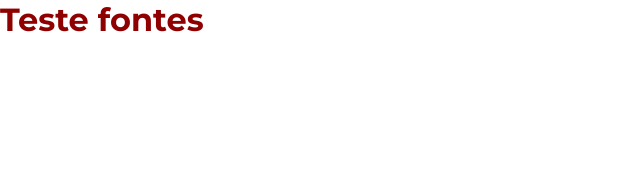
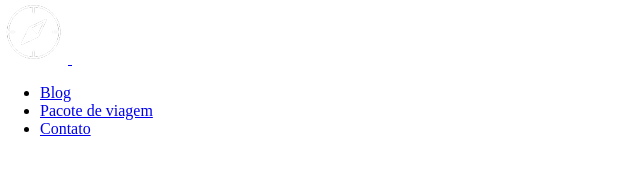
Before and after one commit to joaquimferreira010/jornada-viagens, a plain HTML site: page index.html in a window 1280 px wide. Shown: the whole page, without its empty margins (0-640 px from the left). Drawn offline with Linux system fonts and the light colour scheme.

Commit message:
Estrutura do menu.

```diff
--- a/index.html
+++ b/index.html
@@ -7,6 +7,18 @@
     <title>Jornada Viagens</title>
   </head>
   <body>
-    <h1>Teste fontes</h1>
+    <header>
+      <a href="index.html" title="Voltar para a página inicial.">
+        <img src="img/bussola-jornada-branco.png" alt="Bussula logo Jornada Viagem na cor preta." />
+      </a>
+      <img src="img/menu.png" alt="Menu">
+      <nav>
+        <ul>
+          <li><a href="blog.html" target="_blank" title="Acessar blog.">Blog</a></li>
+          <li><a href="pacotes.html" target="_blank" title="Acessar pacotes de viagem.">Pacote de viagem</a></li>
+          <li><a href="contato.html" target="_blank" title="Acessar contato.">Contato</a></li>
+        </ul>
+      </nav>
+    </header>
   </body>
 </html>
```
Also changed, not shown: favicon.png (added), img/bussola-jornada-branco.png (added), img/bussola-jornada-preto.png (added), img/menu.png (added).
